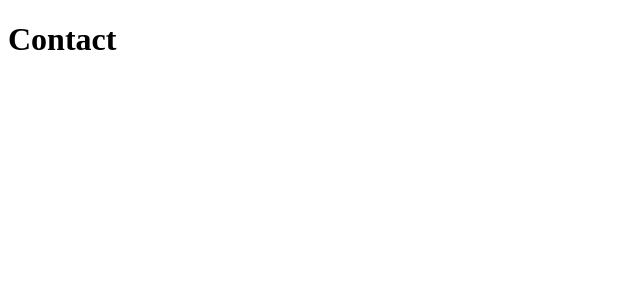
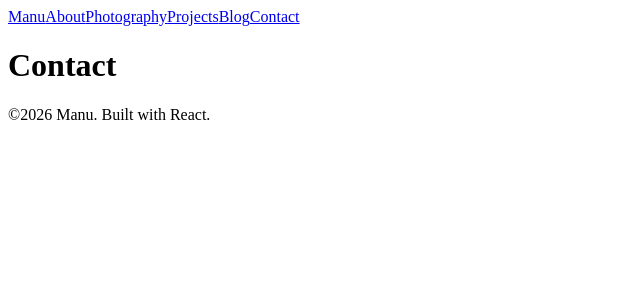
Before and after one commit to emuange/my-website, a React (Vite) app: page /contact in a window 1280 px wide. Shown: the top 300 px of the page, without its empty margins (0-640 px from the left). Built offline with nearby package versions, Linux system fonts and the light colour scheme.

Commit message:
Add shared layout with navbar and footer

```diff
--- a/src/App.jsx
+++ b/src/App.jsx
@@ -1,4 +1,5 @@
 import { Routes, Route } from "react-router-dom";
+import MainLayout from "./layouts/MainLayout";
 
 import Home from "./pages/Home";
 import About from "./pages/About";
@@ -9,6 +10,7 @@ import Contact from "./pages/Contact";
 
 export default function App() {
   return (
+    <MainLayout>
       <Routes>
         <Route path="/" element={<Home />} />
         <Route path="/about" element={<About />} />
@@ -17,5 +19,6 @@ export default function App() {
         <Route path="/blog" element={<Blog />} />
         <Route path="/contact" element={<Contact />} />
       </Routes>
+    </MainLayout>
   );
 }
--- /dev/null
+++ b/src/components/Footer/Footer.jsx
@@ -0,0 +1,7 @@
+export default function Footer() {
+    return (
+        <footer>
+            <p>©2026 Manu. Built with React.</p>
+        </footer>
+    );
+}
--- /dev/null
+++ b/src/components/Navbar/Navbar.jsx
@@ -0,0 +1,14 @@
+import { Link } from "react-router-dom";
+
+export default function Navbar() {
+    return (
+        <nav>
+            <Link to="/">Manu</Link>
+            <Link to="/about">About</Link>
+            <Link to="/photography">Photography</Link>
+            <Link to="/projects">Projects</Link>
+            <Link to="/blog">Blog</Link>
+            <Link to="/contact">Contact</Link>
+        </nav>
+    );
+}
--- /dev/null
+++ b/src/layouts/MainLayout.jsx
@@ -0,0 +1,12 @@
+import Navbar from "../components/Navbar/Navbar";
+import Footer from "../components/Footer/Footer";
+
+export default function MainLayout({ children }) {
+    return(
+        <>
+            <Navbar />
+            <main>{children}</main>
+            <Footer />
+        </>
+    );
+}
```
Lines whose indentation alone changed are shown as unchanged.
